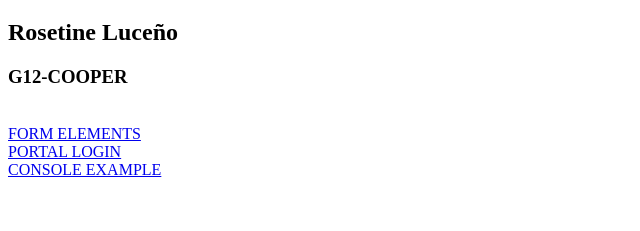
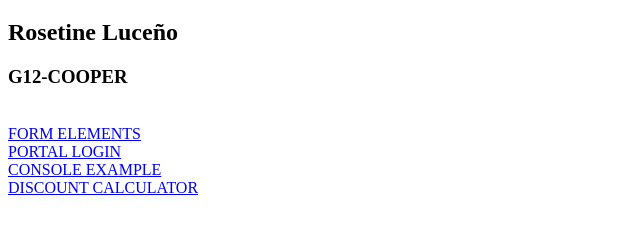
Before and after one commit to Rosetine/Rosetine, a plain HTML site: page index.html in a window 1280 px wide. Shown: the part 61-292 px from the top of the page, without its empty margins (0-640 px from the left). Drawn offline with Linux system fonts and the light colour scheme.

Commit message:
Update index.html

```diff
--- a/index.html
+++ b/index.html
@@ -22,6 +22,8 @@
     <a href="portal.html">PORTAL LOGIN</a>
     <br>
     <a href="console.html">CONSOLE EXAMPLE</a>
+    <br>
+    <a href="discountcalculator.html">DISCOUNT CALCULATOR</a>
 
 </body>
 
```
